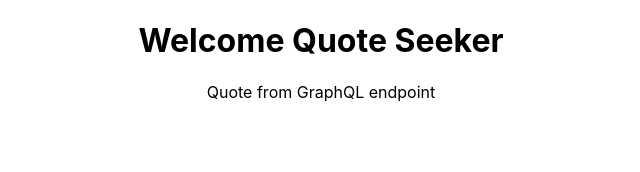
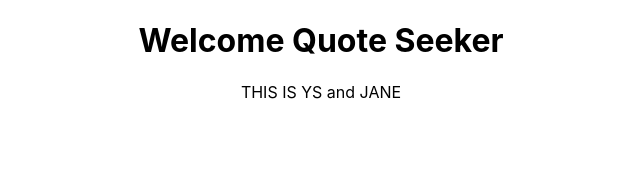
Before and after one commit to nerds-odd-e/quote-of-the-day_react, a React (Create React App) app: page / in a window 1280 px wide. Shown: the top 172 px of the page, without its empty margins (319-959 px from the left). Built offline with nearby package versions, Linux system fonts and the light colour scheme.

Commit message:
Fetch quote funtion on component will mount

```diff
--- a/src/App.js
+++ b/src/App.js
@@ -8,7 +8,7 @@
     return (
       <div className="App">
         <Welcome />
-        <QOTD content={"Quote from GraphQL endpoint"} />
+        <QOTD />
       </div>
     );
   }
--- a/src/QOTD.js
+++ b/src/QOTD.js
@@ -1,9 +1,22 @@
 import React, { Component } from 'react';
 
 export default class QOTD extends Component {
+
+    constructor(props) {
+        super(props);
+        this.quote = "";
+    }
+    fetchQuote() {
+        this.quote = "THIS IS YS and JANE";
+    }
+
+    componentWillMount() {
+        this.fetchQuote();
+    }
+
     render() {
         return (
-            <div>{this.props.content}</div>
+            <div>{this.quote}</div>
         );
     }
 }
```
Also changed, not shown: 1 other file (tests, documents, lock files or other folders).
